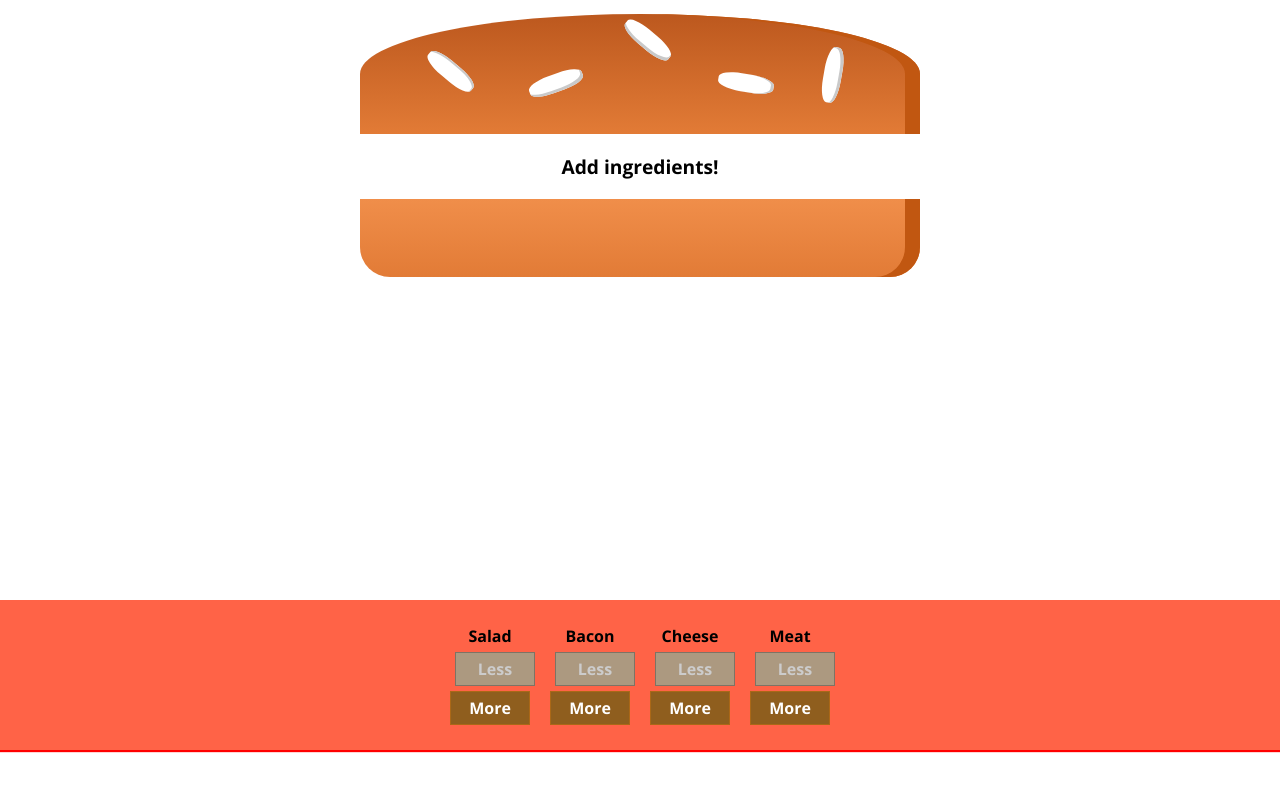
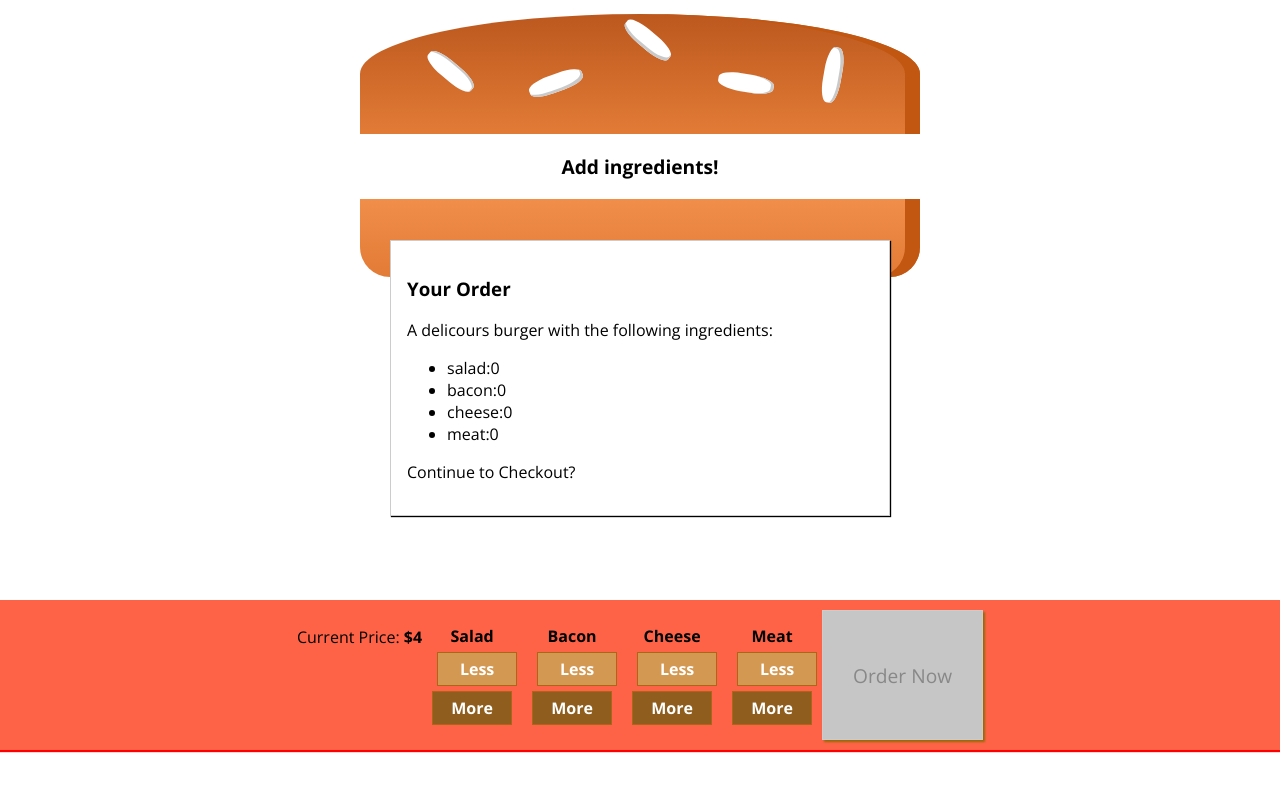
Before and after one commit to AlexDeMichieli/React_Burger, a React app: page / in a window 1280 px wide. Shown: the top 792 px of the page. Built offline with nearby package versions, Linux system fonts and the light colour scheme.

Commit message:
added modal

```diff
--- a/src/components/Burger/BuildControls/BuildControl/BuildControl.js
+++ b/src/components/Burger/BuildControls/BuildControl/BuildControl.js
@@ -10,7 +10,7 @@
             <div className ={classes.Label}>
                 {props.label}
 
-                <button className ={classes.Less} onClick={props.removed} disabled = {props.disabled}>Less</button>
+                <button className ={classes.Less} onClick={props.removed}>Less</button>
                 <button className ={classes.More} onClick={props.added}>More</button>
 
             </div>
--- a/src/components/Burger/BuildControls/BuildControls.css
+++ b/src/components/Burger/BuildControls/BuildControls.css
@@ -9,3 +9,45 @@
     padding: 10px 0px;
 
 }
+
+
+.OrderButton {
+    background-color: #DAD735;
+    outline: none;
+    cursor: pointer;
+    border: 1px solid #966909;
+    color: #966909;
+    font-family: inherit;
+    font-size: 1.2em;
+    padding: 15px 30px;
+    box-shadow: 2px 2px 2px #966909;
+}
+
+.OrderButton:hover, .OrderButton:active {
+    background-color: #A0DB41;
+    border: 1px solid #966909;
+    color: #966909;
+}
+
+.OrderButton:disabled {
+    background-color: #C7C6C6;
+    cursor: not-allowed;
+    border: 1px solid #ccc;
+    color: #888888;
+}
+
+.OrderButton:not(:disabled) {
+    animation: enable 0.3s linear;
+}
+
+@keyframes enable {
+    0% {
+        transform: scale(1);
+    }
+    60% {
+        transform: scale(1.1);
+    }
+    100% {
+        transform: scale(1);
+    }
+}
--- a/src/components/Burger/BuildControls/BuildControls.js
+++ b/src/components/Burger/BuildControls/BuildControls.js
@@ -17,6 +17,7 @@
     return (
 
         <div className = {classes.BuildControls}>
+        <p>Current Price: <strong>${props.price}</strong></p>
         {controls.map(ctrl =>
         <BuildControl
         added ={() => props.ingredientAdded(ctrl.type)}
@@ -26,7 +27,7 @@
         label={ctrl.label}
         />
         )}
-
+            <button className ={classes.OrderButton} disabled={!props.purchasable}>Order Now</button>
         </div>
     )
 }
--- a/src/components/Burger/Burger.js
+++ b/src/components/Burger/Burger.js
@@ -41,7 +41,6 @@
 
 
 
-        console.log(ingredientsList.length)
 
     //alternative ==>
     // let transformedIngredients = Object.keys( props.ingredients )
--- /dev/null
+++ b/src/components/Burger/OrderSummary/OrderSummary.js
@@ -0,0 +1,27 @@
+import React from 'react';
+
+const orderSummary =(props)=> {
+
+    const ingredientSummary = Object.keys(props.ingredients).map(igKey => {
+        console.log(props.ingredients[igKey])
+        return (
+            <li key= {igKey}>{igKey}:<span style ={{textTransform: 'capitalize'}}>{props.ingredients[igKey]}</span></li>
+        )
+    })
+
+    return(
+
+
+        <div>
+            <h3>Your Order</h3>
+            <p>A delicours burger with the following ingredients:</p>
+            <ul>
+                {ingredientSummary}
+            </ul>
+            <p>Continue to Checkout?</p>
+        </div>
+
+    )
+}
+
+export default orderSummary
--- /dev/null
+++ b/src/components/UI/Modal/Modal.css
@@ -0,0 +1,20 @@
+.Modal {
+    position: fixed;
+    z-index: 500;
+    background-color: white;
+    width: 70%;
+    border: 1px solid #ccc;
+    box-shadow: 1px 1px 1px black;
+    padding: 16px;
+    left: 15%;
+    top: 30%;
+    box-sizing: border-box;
+    transition: all 0.3s ease-out;
+}
+
+@media (min-width: 600px) {
+    .Modal {
+        width: 500px;
+        left: calc(50% - 250px);
+    }
+}
--- /dev/null
+++ b/src/components/UI/Modal/Modal.js
@@ -0,0 +1,16 @@
+import React from 'react';
+
+import classes from './Modal.css'
+
+const modal = (props) => {
+
+    return (
+
+        <div className ={classes.Modal}>
+            {props.children}
+        </div>
+
+    )
+}
+
+export default modal;
--- a/src/containers/BurgerBuilder/BurgerBuilder.js
+++ b/src/containers/BurgerBuilder/BurgerBuilder.js
@@ -3,6 +3,8 @@
 import Aux from '../../hoc/Aux';
 import Burger from '../../components/Burger/Burger';
 import BuildControls from '../../components/Burger/BuildControls/BuildControls'
+import Modal from '../../components/UI/Modal/Modal'
+import OrderSummary from '../../components/Burger/OrderSummary/OrderSummary'
 
 const INGREDIENT_PRICES = {
 
@@ -27,21 +29,40 @@
             cheese: 0,
             meat: 0,
         },
-        totalPrice: 4
+        totalPrice: 4,
+        purchasable: false
+    }
+
+    updatePurchaseState(ingredients){
+
+        const sum = Object.values(ingredients)
+        let total = 0
+        for (let i = 0; i< sum.length; i++ ){
+            total += sum[i]
+        }
+        this.setState({purchasable: total > 0})
+
     }
 
 
     addIngredientHandler = (type) => {
 
-
+        //takes care of total number of ingredients per type
         const oldCount = this.state.ingredients[type]
         const updatedCount = oldCount + 1
         const updatedIngredients = Object.assign({}, this.state.ingredients)
         updatedIngredients[type] = updatedCount
+
+        //takes care of total price
+
         const priceAddition = INGREDIENT_PRICES[type];
         const oldPrice = this.state.totalPrice;
         const newPrice = oldPrice + priceAddition;
         this.setState({totalPrice: newPrice, ingredients: updatedIngredients});
+        console.log(this.state.purchasable, this.state.ingredients)
+
+        this.updatePurchaseState(updatedIngredients)
+
     }
 
     removeIngredientHandler =(type)=> {
@@ -57,9 +78,13 @@
         const oldPrice = this.state.totalPrice;
         const newPrice = oldPrice - priceDeduction;
         this.setState({totalPrice: newPrice, ingredients: updatedIngredients});
+        console.log(this.state.purchasable,  this.state.ingredients)
+
+        this.updatePurchaseState(updatedIngredients)
 
 
     }
+
 
     render () {
 
@@ -72,13 +97,16 @@
         return (
             // <Aux>
             <div>
+            <Modal>
+                <OrderSummary ingredients = {this.state.ingredients}/>
+            </Modal>
                 <Burger ingredients={this.state.ingredients} />
                 <BuildControls
                     ingredientAdded= {this.addIngredientHandler}
                     ingredientRemoved ={this.removeIngredientHandler}
                     disabled={disableButton}
-
-
+                    price = {this.state.totalPrice}
+                    purchasable ={this.state.purchasable}
                 />
             </div>
             // </Aux>
```
Also changed, not shown: src/components/UI/Backdrop/Backdrop.js (added).
